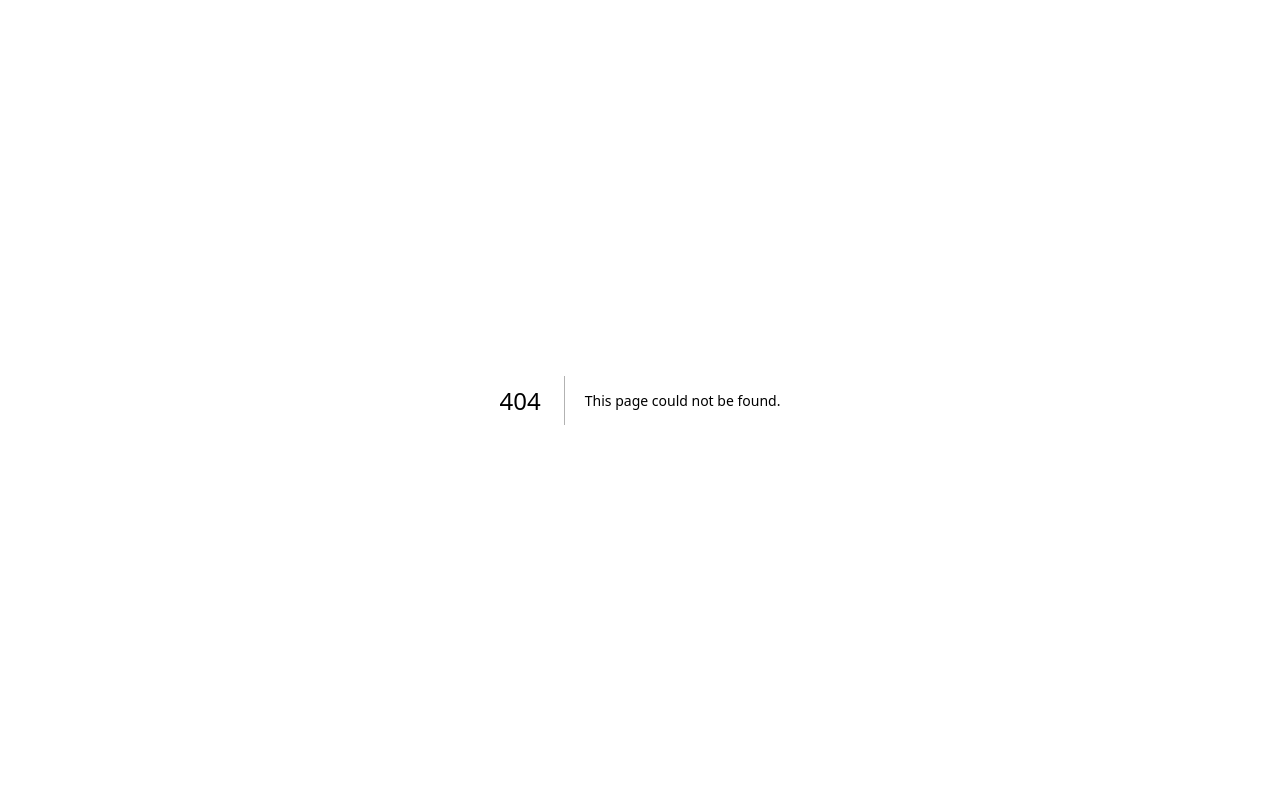
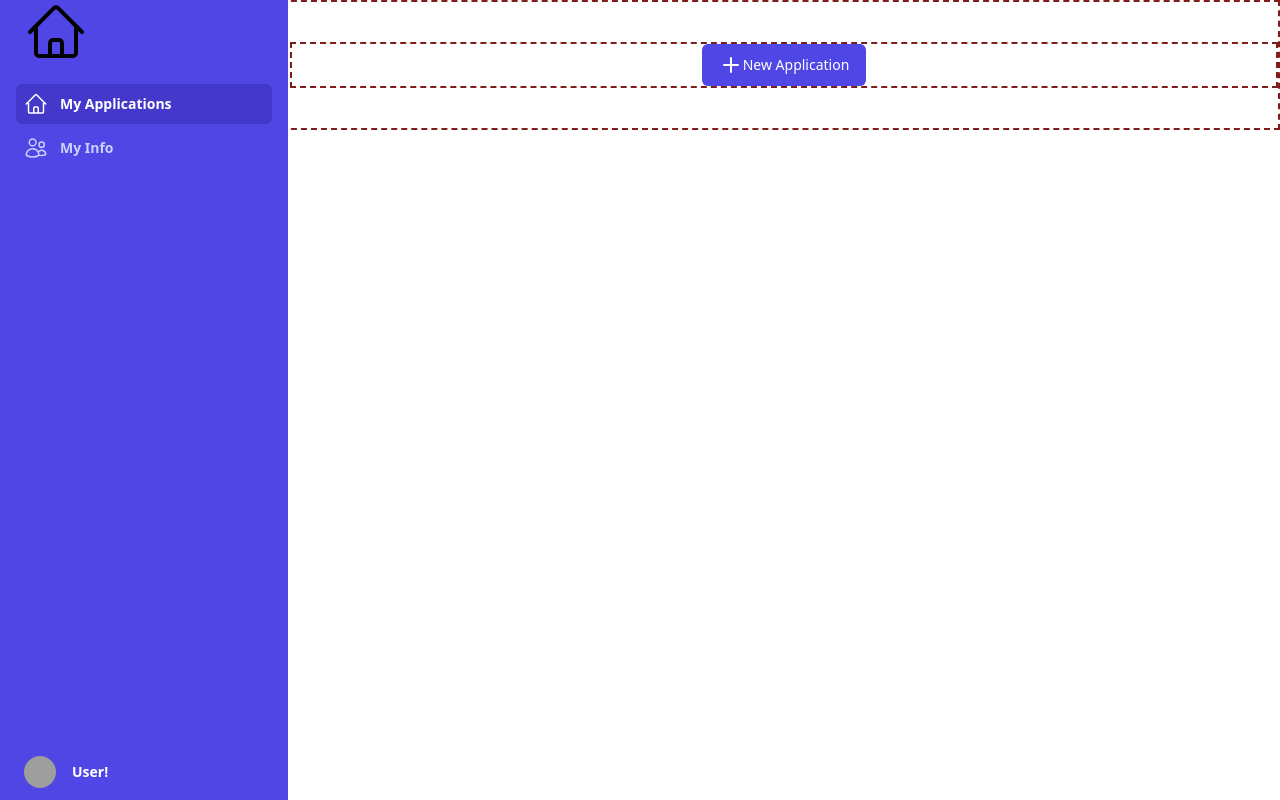
Before and after one commit to ddannyll/prepper, a Next.js app in the folder frontend/: page /applications in a window 1280 px wide. Before the commit this address had no page. Built offline with nearby package versions, Linux system fonts and the light colour scheme; grey boxes are pictures that could not be loaded.

Commit message:
applications page

```diff
--- a/frontend/next.config.js
+++ b/frontend/next.config.js
@@ -1,5 +1,16 @@
 /** @type {import('next').NextConfig} */
 const nextConfig = {
+  images: {
+    remotePatterns: [
+      {
+        protocol: "https",
+        hostname: "images.unsplash.com",
+        port: "",
+        pathname: "/*",
+      },
+    ],
+  },
+
   reactStrictMode: true,
 };
 
--- a/frontend/package.json
+++ b/frontend/package.json
@@ -14,6 +14,7 @@
   },
   "dependencies": {
     "@headlessui/react": "^1.7.17",
+    "@heroicons/react": "^2.0.18",
     "@tabler/icons-react": "^2.32.0",
     "@tanstack/react-query": "^4.33.0",
     "autoprefixer": "10.4.15",
--- a/frontend/src/pages/_document.tsx
+++ b/frontend/src/pages/_document.tsx
@@ -3,9 +3,9 @@ import Document, { Head, Html, Main, NextScript } from "next/document";
 export default class _Document extends Document {
   render() {
     return (
-      <Html>
+      <Html className="h-full bg-white">
         <Head />
-        <body>
+        <body className="h-full">
           <Main />
           <NextScript />
         </body>
--- /dev/null
+++ b/frontend/src/pages/applications.tsx
@@ -0,0 +1,133 @@
+import { Transition } from "@headlessui/react";
+import { HomeIcon, UsersIcon } from "@heroicons/react/24/outline";
+import { IconMinus, IconPlus } from "@tabler/icons-react";
+import { useEffect, useState } from "react";
+
+const navigation = [
+  { name: "My Applications", href: "#", icon: HomeIcon, current: true },
+  { name: "My Info", href: "#", icon: UsersIcon, current: false },
+];
+
+function classNames(...classes: string[]) {
+  return classes.filter(Boolean).join(" ");
+}
+
+export default function ApplicationPage() {
+  const [isFormOpen, setIsFormOpen] = useState(false);
+
+  const handleButtonClick = () => {
+    console.log("clicked");
+    setIsFormOpen(!isFormOpen);
+  };
+
+  console.log(isFormOpen);
+
+  return (
+    <>
+      <div>
+        {/* Static sidebar for desktop */}
+        <div className="hidden lg:fixed lg:inset-y-0 lg:z-50 lg:flex lg:w-72 lg:flex-col">
+          {/* Sidebar component, swap this element with another sidebar if you like */}
+          <div className="flex grow flex-col gap-y-5 overflow-y-auto bg-indigo-600 px-6">
+            <div className="flex h-16 shrink-0 items-center">
+              <HomeIcon className="h-16 w-16" />
+            </div>
+            <nav className="flex flex-1 flex-col">
+              <ul role="list" className="flex flex-1 flex-col gap-y-7">
+                <li>
+                  <ul role="list" className="-mx-2 space-y-1">
+                    {navigation.map((item) => (
+                      <li key={item.name}>
+                        <a
+                          href={item.href}
+                          className={classNames(
+                            item.current
+                              ? "bg-indigo-700 text-white"
+                              : "text-indigo-200 hover:text-white hover:bg-indigo-700",
+                            "group flex gap-x-3 rounded-md p-2 text-sm leading-6 font-semibold"
+                          )}
+                        >
+                          <item.icon
+                            className={classNames(
+                              item.current
+                                ? "text-white"
+                                : "text-indigo-200 group-hover:text-white",
+                              "h-6 w-6 shrink-0"
+                            )}
+                            aria-hidden="true"
+                          />
+                          {item.name}
+                        </a>
+                      </li>
+                    ))}
+                  </ul>
+                </li>
+
+                <li className="-mx-6 mt-auto">
+                  <a
+                    href="#"
+                    className="flex items-center gap-x-4 px-6 py-3 text-sm font-semibold leading-6 text-white hover:bg-indigo-700"
+                  >
+                    <img
+                      className="h-8 w-8 rounded-full bg-indigo-700"
+                      src="https://images.unsplash.com/photo-1472099645785-5658abf4ff4e?ixlib=rb-1.2.1&ixid=eyJhcHBfaWQiOjEyMDd9&auto=format&fit=facearea&facepad=2&w=256&h=256&q=80"
+                      alt=""
+                    />
+
+                    {/* <Image
+                      className="h-8 w-8 rounded-full bg-indigo-700"
+                      src={
+                        "https://images.unsplash.com/photo-1472099645785-5658abf4ff4e?ixlib=rb-1.2.1&ixid=eyJhcHBfaWQiOjEyMDd9&auto=format&fit=facearea&facepad=2&w=256&h=256&q=80"
+                      }
+                      alt=""
+                      fill
+                    /> */}
+                    <span className="sr-only">Your profile</span>
+                    <span aria-hidden="true">User!</span>
+                  </a>
+                </li>
+              </ul>
+            </nav>
+          </div>
+        </div>
+
+        <main className="py-10 lg:pl-72 border-2 border-dashed border-red-900">
+          <div className="px-4 sm:px-6 lg:px-8 border-dashed border-2 border-red-900">
+            {/* wide button with '+' */}
+            <div className="flex justify-items-center">
+              <button
+                onClick={handleButtonClick}
+                type="button"
+                className="inline-flex items-center px-4 py-2 border border-transparent shadow-sm text-sm font-medium rounded-md text-white bg-indigo-600 hover:bg-indigo-700 mx-auto"
+              >
+                {!isFormOpen && <IconPlus />}
+                {isFormOpen && <IconMinus />}
+                New Application
+              </button>
+
+              {/* open a form here to create a new form */}
+            </div>
+            <Transition
+              show={isFormOpen}
+              enter="transition-opacity duration-300"
+              enterFrom="opacity-0"
+              enterTo="opacity-100"
+              leave="transition-opacity duration-300"
+              leaveFrom="opacity-100"
+              leaveTo="opacity-0"
+            >
+              <div className="mt-4">
+                This is a lil form to create an Application
+                {/* TODO FORM*/}
+                <form className="bg-white p-4 rounded shadow">
+                  {/* Form fields go here */}
+                  <input type="text" placeholder="Company Name" />
+                </form>
+              </div>
+            </Transition>
+          </div>
+        </main>
+      </div>
+    </>
+  );
+}
```
Also changed, not shown: 1 other file (tests, documents, lock files or other folders).
